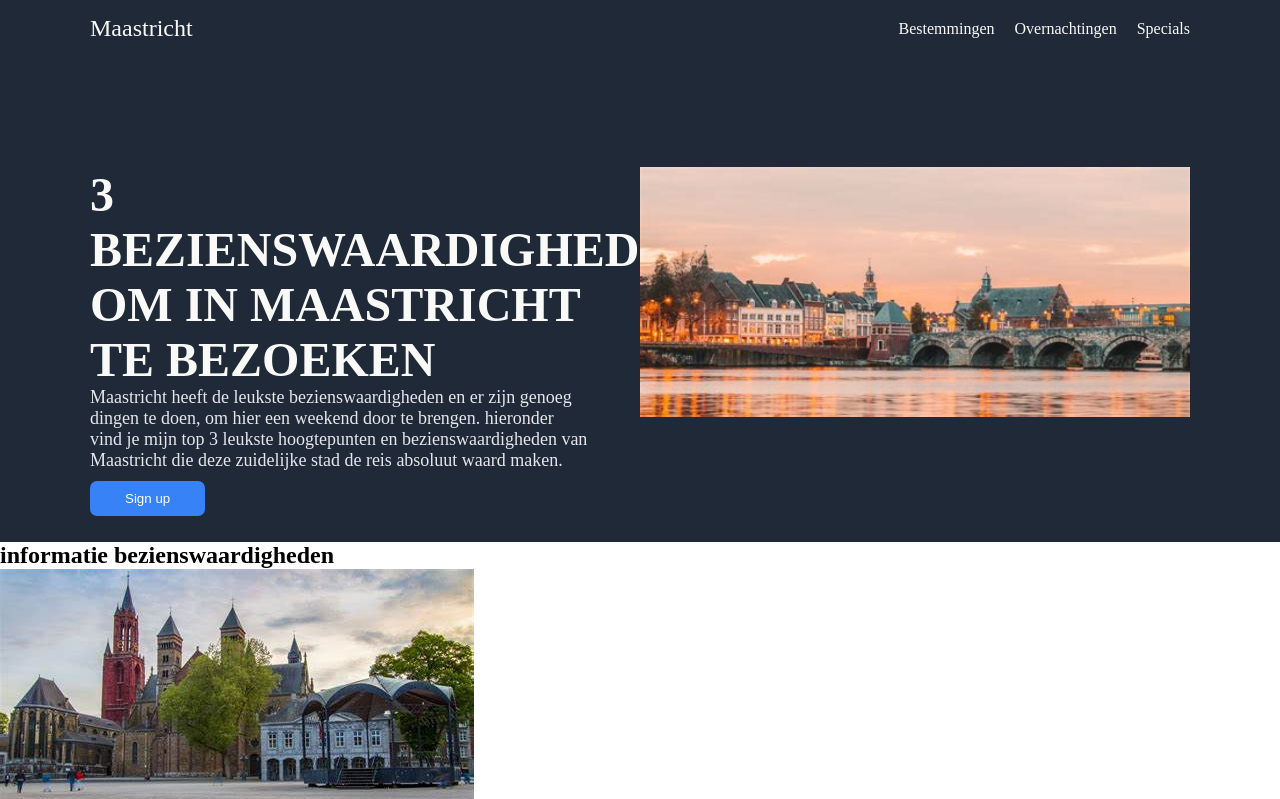
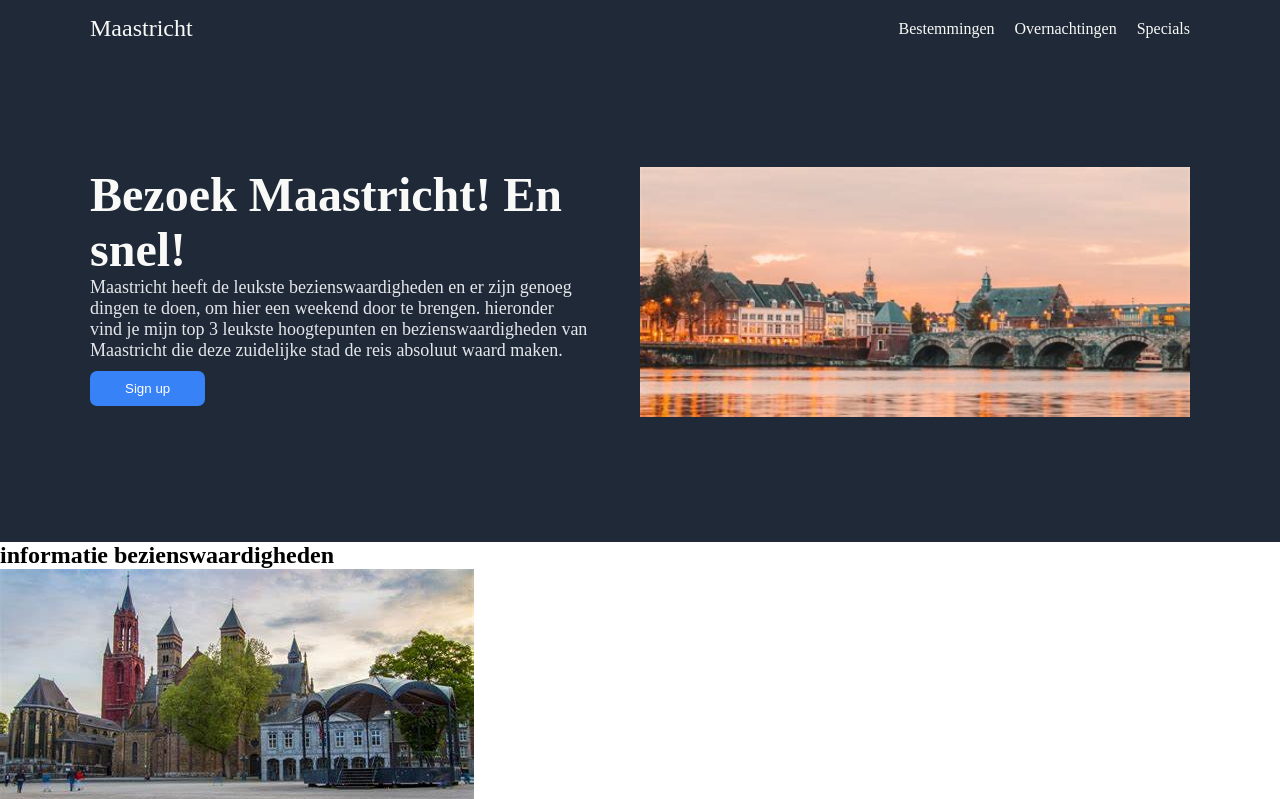
Before and after one commit to LorcanLonergan/Css-landing-page-project, a plain HTML site: page index.html in a window 1280 px wide. Shown: the top 799 px of the page. Drawn offline with Linux system fonts and the light colour scheme.

Commit message:
change h1 in header container

```diff
--- a/index.html
+++ b/index.html
@@ -21,7 +21,7 @@
     <header class="header">
         <div class="container">
             <div>
-                <h1>3 BEZIENSWAARDIGHEDEN OM IN MAASTRICHT TE BEZOEKEN</h1>
+                <h1>Bezoek Maastricht! En snel!</h1>
                 <p>Maastricht heeft de leukste bezienswaardigheden en er zijn
                 genoeg dingen te doen, om hier een weekend door
                 te brengen. hieronder vind je mijn top 3 leukste hoogtepunten en
```
